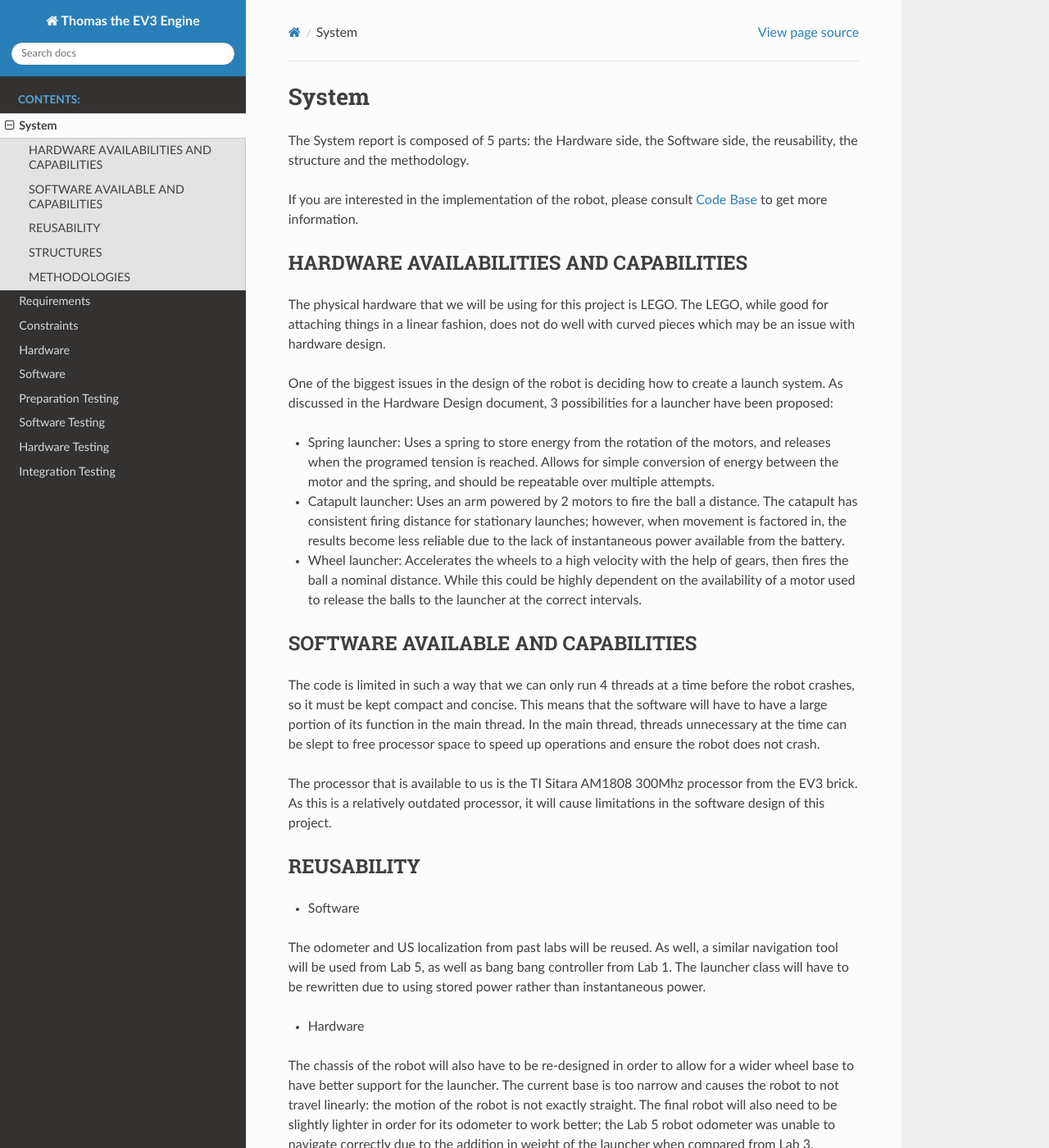
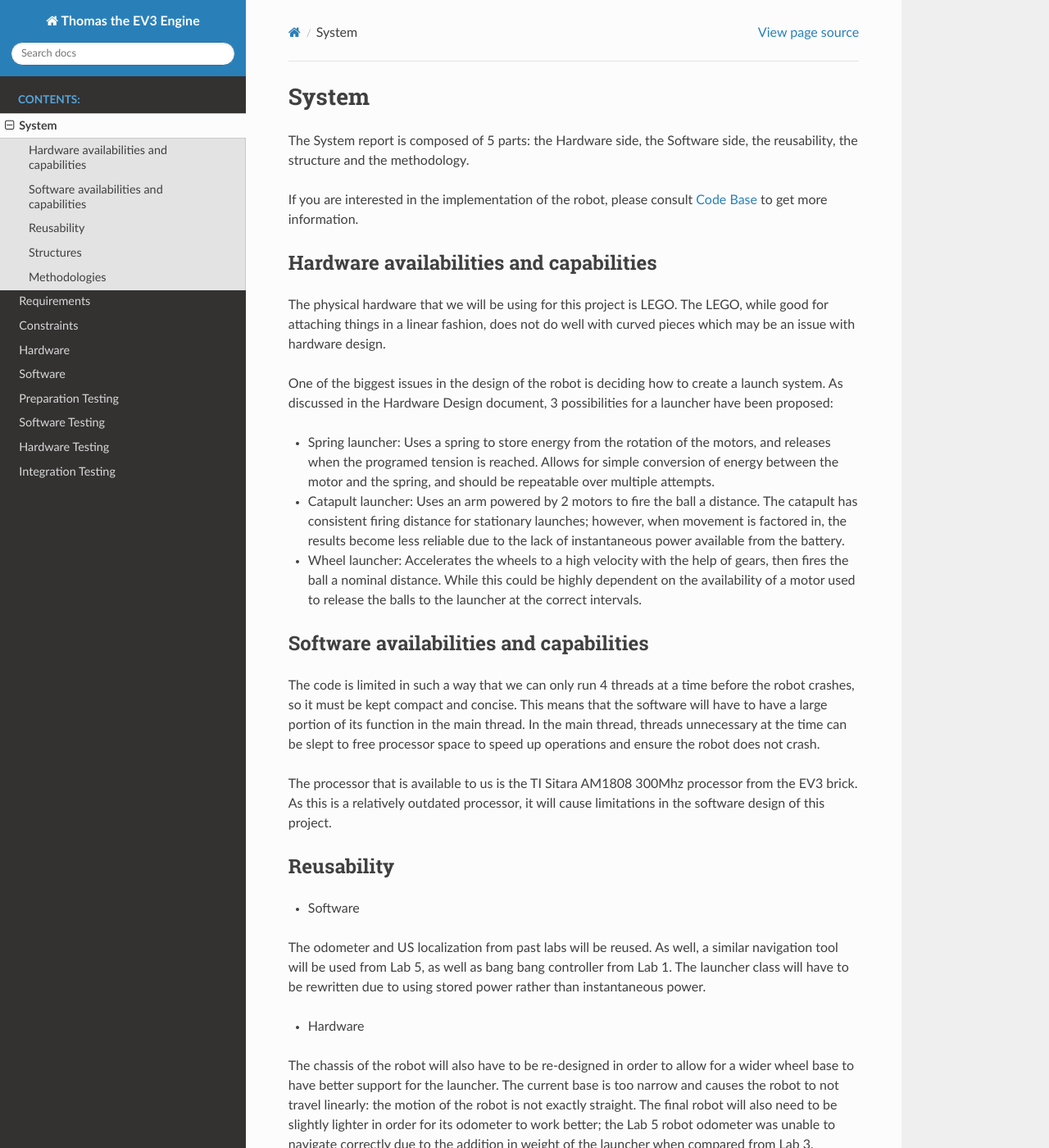
Before and after one commit to haoweiqiu/Thomas-The-EV3-Engine, a Sphinx documentation site: the page built from docs/System.rst, in a window 1280 px wide and 1400 px high. Shown: the whole window at 82% size. Built offline with Sphinx 7.4.7 and the Read the Docs theme 2.0.0, drawn with Linux system fonts in a browser that asks for light colours; some of the changed text lies outside the part shown.

Commit message:
fix format

```diff
--- a/docs/System.rst
+++ b/docs/System.rst
@@ -8,7 +8,7 @@ If you are interested in the implementation of the robot, please consult `Code B
 .. _Code Base: https://github.com/haoweiqiu/Thomas-The-EV3-Engine
 
 
-HARDWARE AVAILABILITIES AND CAPABILITIES
+Hardware availabilities and capabilities
 -----------------
 
 The physical hardware that we will be using for this project is LEGO. The LEGO, while good for attaching things in a linear fashion, does not do well with curved pieces which may be an issue with hardware design.
@@ -19,14 +19,14 @@ One of the biggest issues in the design of the robot is deciding how to create a
 - Catapult launcher: Uses an arm powered by 2 motors to fire the ball a distance. The catapult has consistent firing distance for stationary launches; however, when movement is factored in, the results become less reliable due to the lack of instantaneous power available from the battery.
 - Wheel launcher: Accelerates the wheels to a high velocity with the help of gears, then fires the ball a nominal distance. While this could be highly dependent on the availability of a motor used to release the balls to the launcher at the correct intervals.
 
-SOFTWARE AVAILABLE AND CAPABILITIES
+Software availabilities and capabilities
 -----------------
 
 The code is limited in such a way that we can only run 4 threads at a time before the robot crashes, so it must be kept compact and concise. This means that the software will have to have a large portion of its function in the main thread. In the main thread, threads unnecessary at the time can be slept to free processor space to speed up operations and ensure the robot does not crash.
 
 The processor that is available to us is the TI Sitara AM1808 300Mhz processor from the EV3 brick. As this is a relatively outdated processor, it will cause limitations in the software design of this project.
 
-REUSABILITY
+Reusability
 -----------------
 
 - Software
@@ -37,11 +37,11 @@ The odometer and US localization from past labs will be reused. As well, a simil
 
 The chassis of the robot will also have to be re-designed in order to allow for a wider wheel base to have better support for the launcher. The current base is too narrow and causes the robot to not travel linearly: the motion of the robot is not exactly straight. The final robot will also need to be slightly lighter in order for its odometer to work better; the Lab 5 robot odometer was unable to navigate correctly due to the addition in weight of the launcher when compared from Lab 3.
 
-STRUCTURES
+Structures
 -----------------
 The maximum dimensions of the robot in order to fit through the tunnel are listed in requirements 24 and 26, with requirement 34 being made easier to achieve if the design of the robot becomes more compact.
 
-METHODOLOGIES
+Methodologies
 -----------------
 
 - The software for the design consists of having 4 different threads running concurrently: navigation, the odometer, the localizer, and the odometry correction. A more detailed description of each thread and how they work together can be found in the software design document.
```
Also changed, not shown: other parts of docs/System.rst (+1 -1 lines).
